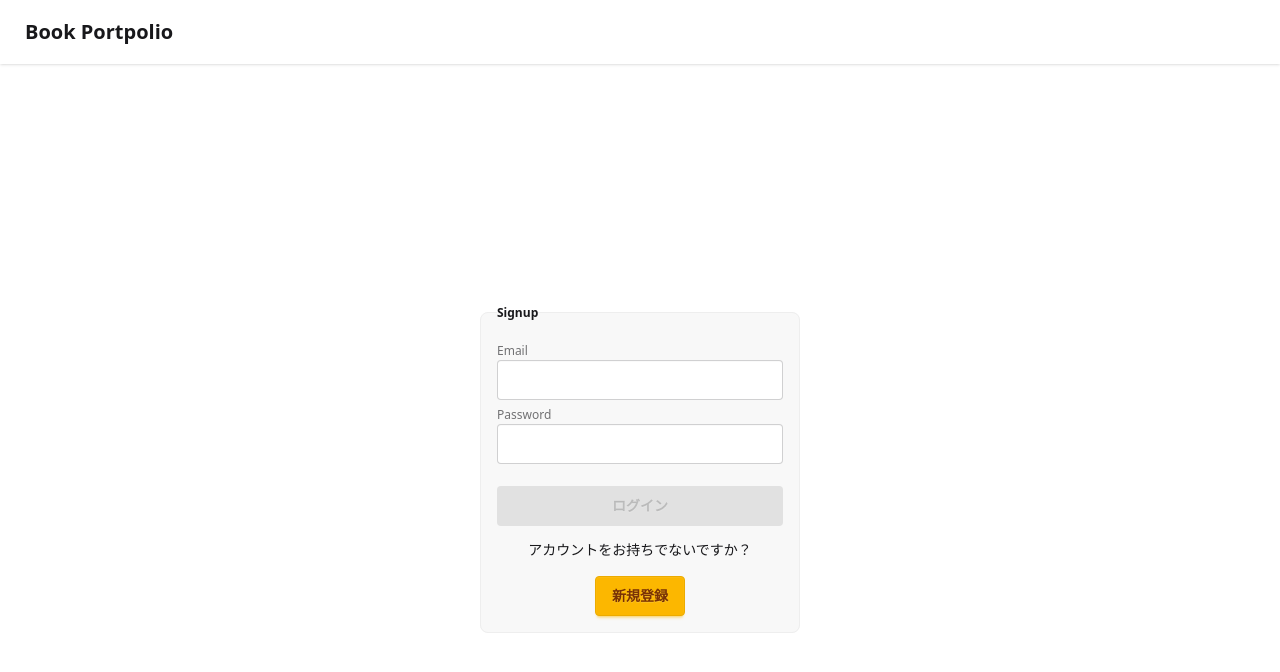
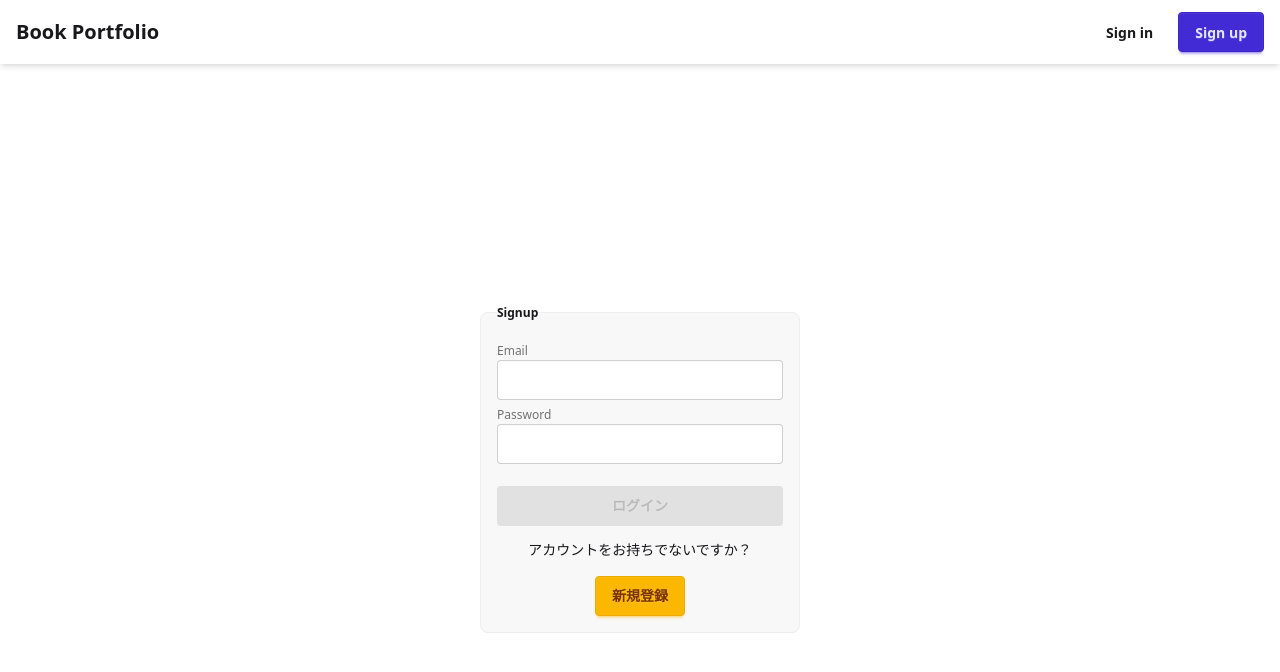
Before and after one commit to Ishikawa847/book_portfolio, a React app in the folder frontend/: page /signin in a window 1280 px wide. Shown: the top 672 px of the page. Built offline with nearby package versions, Linux system fonts and the light colour scheme; the HTML template or start-up script is replaced by a standard one; what axios-case-converter would draw is missing.

Commit message:
feat: add buttons to header

```diff
--- /dev/null
+++ b/frontend/src/components/layouts/AuthButtons.tsx
@@ -0,0 +1,55 @@
+import { useContext } from "react"
+import { Link, useNavigate } from "react-router-dom"
+import Cookies from "js-cookie"
+
+import { AuthContext } from "@/App"
+import { signOut } from "@/lib/api/auth"
+
+const AuthButtons = () => {
+  const { loading, isSignedIn, setIsSignedIn } = useContext(AuthContext)
+  const navigate = useNavigate()
+
+  const handleSignOut = async () => {
+    try {
+      const res = await signOut()
+
+      if (res.data.success === true) {
+        // Cookie削除
+        Cookies.remove("_access_token")
+        Cookies.remove("_client")
+        Cookies.remove("_uid")
+
+        // 状態更新
+        setIsSignedIn(false)
+
+        // ログイン画面へ
+        navigate("/signin")
+      }
+    } catch (err) {
+      console.error(err)
+    }
+  }
+
+  if (loading) return null
+
+  if (isSignedIn) {
+    return (
+      <button className="btn btn-outline" onClick={handleSignOut}>
+        Sign out
+      </button>
+    )
+  }
+
+  return (
+    <>
+      <Link to="/signin" className="btn btn-ghost">
+        Sign in
+      </Link>
+      <Link to="/signup" className="btn btn-primary">
+        Sign up
+      </Link>
+    </>
+  )
+}
+
+export default AuthButtons
--- a/frontend/src/components/layouts/CommonLayout.tsx
+++ b/frontend/src/components/layouts/CommonLayout.tsx
@@ -1,6 +1,6 @@
 import React from "react"
 
-import Header from "components/layouts/Header"
+import Header from "@/components/layouts/Header"
 
 interface Props {
   children: React.ReactNode
--- a/frontend/src/components/layouts/Header.tsx
+++ b/frontend/src/components/layouts/Header.tsx
@@ -1,7 +1,20 @@
-export default function Header() {
+import { Link } from "react-router-dom"
+import AuthButtons from "@/components/layouts/AuthButtons"
+
+const Header = () => {
   return (
-<div className="navbar bg-base-100 shadow-sm">
-  <a className="btn btn-ghost text-xl">Book Portpolio</a>
-</div>
+    <header className="navbar bg-base-100 shadow-md px-4">
+      <div className="flex-1">
+        <Link to="/" className="text-xl font-bold">
+          Book Portfolio
+        </Link>
+      </div>
+
+      <div className="flex gap-2">
+        <AuthButtons />
+      </div>
+    </header>
   )
 }
+
+export default Header
```
